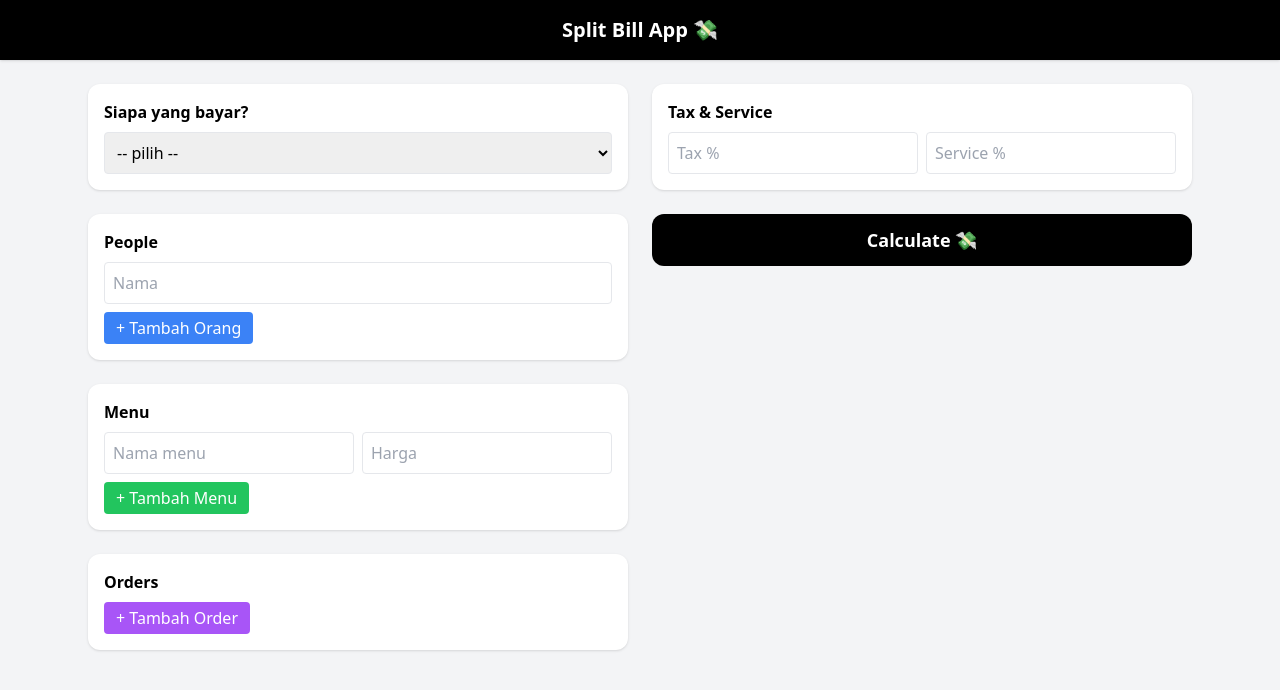
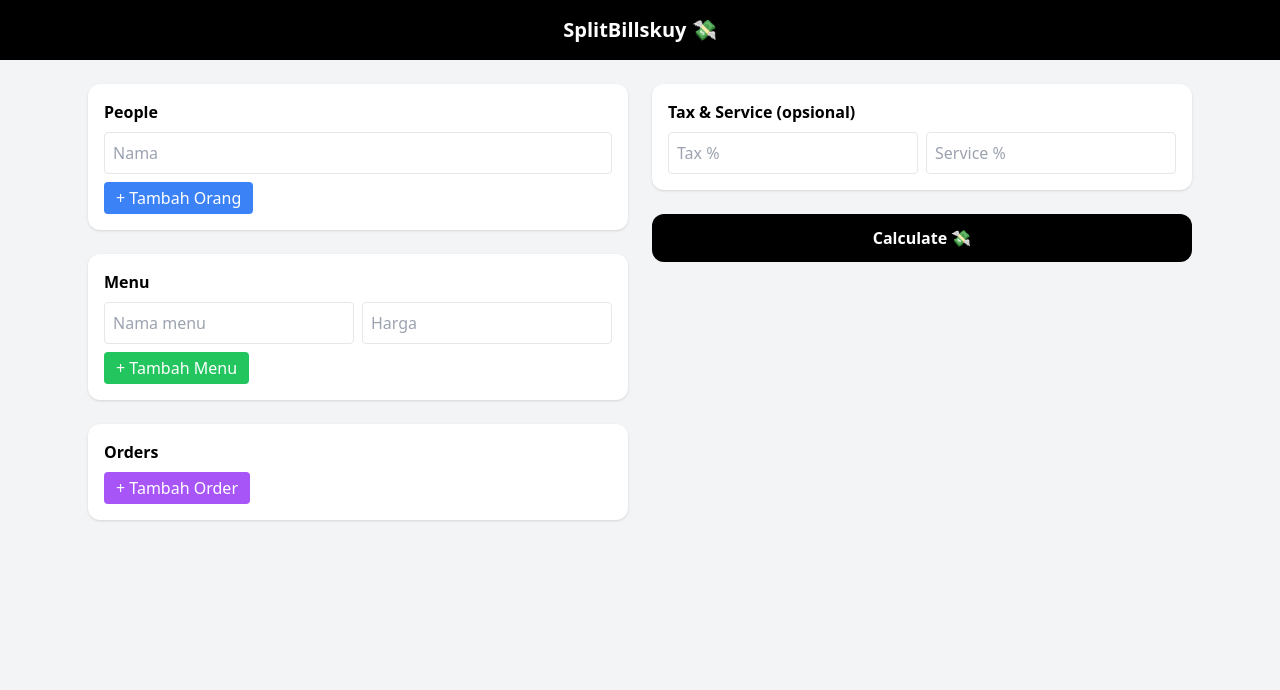
Before and after one commit to pradityarzkn/splitbillskuy, a React (Vite) app in the folder split-bill-frontend/: page / in a window 1280 px wide. Shown: the top 690 px of the page. Built offline with nearby package versions, Linux system fonts and the light colour scheme.

Commit message:
UX upgrade: formatted price + optional tax/service

```diff
--- a/split-bill-frontend/src/App.jsx
+++ b/split-bill-frontend/src/App.jsx
@@ -10,13 +10,27 @@ export default function App() {
   const [service, setService] = useState("")
   const [result, setResult] = useState(null)
 
+  // ======================
+  // FORMAT ANGKA (1.000)
+  // ======================
+  const formatNumber = (value) => {
+    if (!value) return ""
+    return value.toString().replace(/\B(?=(\d{3})+(?!\d))/g, ".")
+  }
+
+  const unformatNumber = (value) => {
+    return value.replace(/\./g, "")
+  }
+
   const formatRupiah = (num) =>
     new Intl.NumberFormat("id-ID", {
       style: "currency",
       currency: "IDR"
     }).format(num)
 
-  // ---- People ----
+  // ======================
+  // PEOPLE
+  // ======================
   const addPerson = () => setPeople([...people, ""])
   const updatePerson = (i, val) => {
     const copy = [...people]
@@ -24,15 +38,20 @@ export default function App() {
     setPeople(copy)
   }
 
-  // ---- Menu ----
+  // ======================
+  // MENU
+  // ======================
   const addMenu = () => setMenu([...menu, { name: "", price: "" }])
+
   const updateMenu = (i, field, val) => {
     const copy = [...menu]
-    copy[i][field] = field === "price" ? val : val
+    copy[i][field] = val
     setMenu(copy)
   }
 
-  // ---- Orders ----
+  // ======================
+  // ORDERS
+  // ======================
   const addOrder = () =>
     setOrders([
       ...orders,
@@ -49,19 +68,24 @@ export default function App() {
     setOrders(copy)
   }
 
-  // ---- Submit ----
+  // ======================
+  // SUBMIT
+  // ======================
   const handleSubmit = async () => {
     try {
-      const res = await axios.post("https://splitbillskuy-api.onrender.com/calculate", {
+      const res = await axios.post(
+        "https://splitbillskuy-api.onrender.com/calculate",
+        {
           paidBy,
           tax: Number(tax || 0),
           service: Number(service || 0),
           menu: menu.map(m => ({
             name: m.name,
-          price: Number(m.price || 0)
+            price: Number(unformatNumber(m.price.toString()) || 0)
           })),
           orders
-      })
+        }
+      )
       setResult(res.data)
     } catch (err) {
       alert("Error: " + err.message)
@@ -71,28 +95,14 @@ export default function App() {
   return (
     <div className="min-h-screen bg-gray-100">
 
-      {/* HEADER */}
-      <div className="bg-black text-white text-center py-4 text-xl font-semibold shadow">
-        Split Bill App 💸
+      <div className="bg-black text-white text-center py-4 text-xl font-semibold">
+        SplitBillskuy 💸
       </div>
 
       <div className="max-w-6xl mx-auto p-6 grid md:grid-cols-2 gap-6">
 
         {/* LEFT */}
         <div className="space-y-6">
-
-          <Card title="Siapa yang bayar?">
-            <select
-              className="input"
-              value={paidBy}
-              onChange={(e) => setPaidBy(e.target.value)}
-            >
-              <option value="">-- pilih --</option>
-              {people.filter(p => p).map((p, i) => (
-                <option key={i}>{p}</option>
-              ))}
-            </select>
-          </Card>
 
           <Card title="People">
             {people.map((p, i) => (
@@ -118,12 +128,18 @@ export default function App() {
                   placeholder="Nama menu"
                   onChange={(e) => updateMenu(i, "name", e.target.value)}
                 />
+
                 <input
                   className="input w-1/2"
-                  type="number"
-                  value={m.price}
+                  type="text"
+                  value={formatNumber(m.price)}
                   placeholder="Harga"
-                  onChange={(e) => updateMenu(i, "price", e.target.value)}
+                  onChange={(e) => {
+                    const raw = unformatNumber(e.target.value)
+                    if (!isNaN(raw)) {
+                      updateMenu(i, "price", raw)
+                    }
+                  }}
                 />
               </div>
             ))}
@@ -176,7 +192,7 @@ export default function App() {
         {/* RIGHT */}
         <div className="space-y-6">
 
-          <Card title="Tax & Service">
+          <Card title="Tax & Service (opsional)">
             <div className="flex gap-2">
               <input
                 className="input w-1/2"
@@ -197,23 +213,21 @@ export default function App() {
 
           <button
             onClick={handleSubmit}
-            className="w-full bg-black text-white py-3 rounded-xl font-semibold text-lg hover:opacity-90"
+            className="w-full bg-black text-white py-3 rounded-xl font-semibold"
           >
             Calculate 💸
           </button>
 
           {result && (
             <div className="bg-white p-6 rounded-xl shadow">
-              <h2 className="text-lg font-bold mb-3">Hasil</h2>
+              <h2 className="font-bold mb-3">Hasil</h2>
 
-              <p className="mb-2">
-                Total: <b>{formatRupiah(result.total)}</b>
-              </p>
+              <p>Total: {formatRupiah(result.total)}</p>
 
-              <div className="space-y-2">
+              <div className="mt-3 space-y-2">
                 {result.transfers.map((t, i) => (
                   <div key={i} className="bg-gray-100 p-2 rounded">
-                    {t.from} ➜ {t.to} :{" "}
+                    {t.from} → {t.to} :{" "}
                     <b>{formatRupiah(t.amount)}</b>
                   </div>
                 ))}
```
Lines whose indentation alone changed are shown as unchanged.
